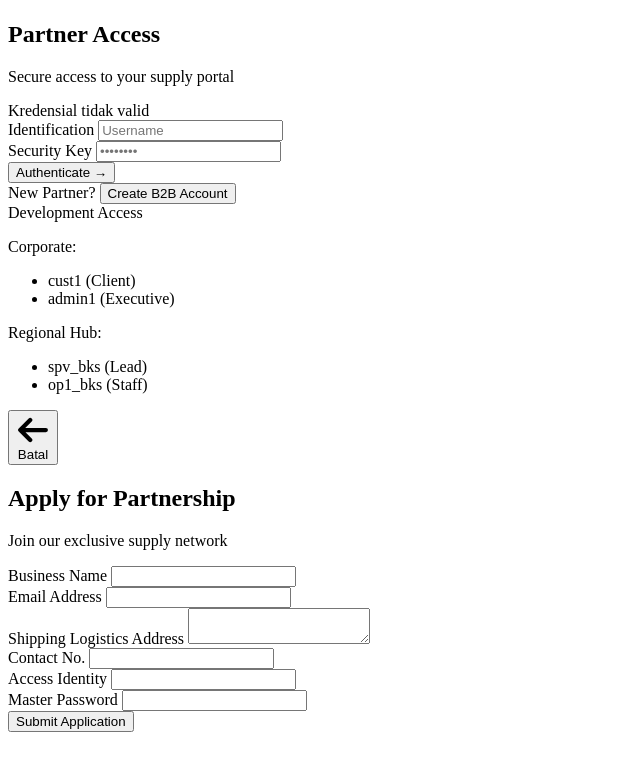
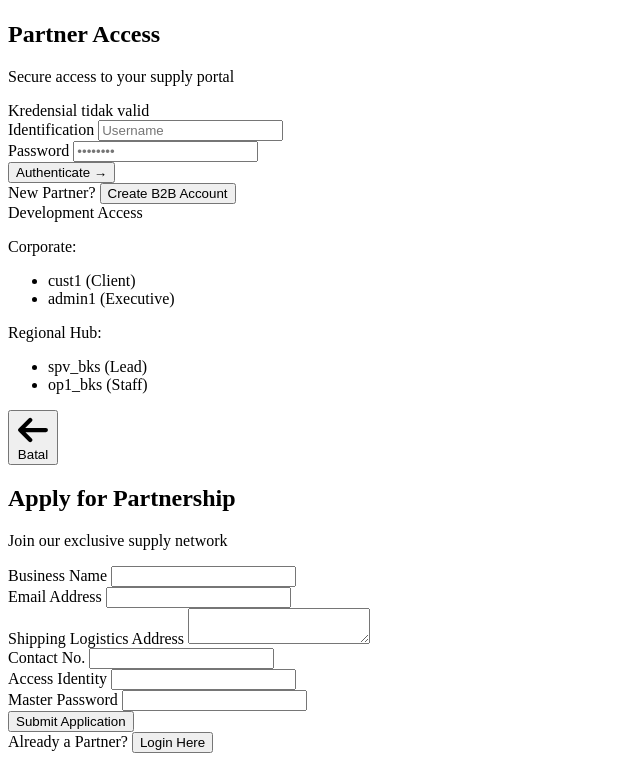
Before and after one commit to RuGitaru/SebijiKopi-App, a Flask app: template templates/pages/auth.html in a window 1280 px wide. Shown: the part 1344-2113 px from the top of the page, without its empty margins (0-640 px from the left). Before the commit the page ends 2076 px from the top, so only its background shows below. Run offline with Flask 3, Linux system fonts and the light colour scheme; the template is opened without the code that fills it, so the values that code supplies are empty.

Commit message:
style: refine Auth UI and landing page integration
- Improved Login/Register modal aesthetics (shadows, rounded corners, custom scrollbars)
- Enhanced navigateTo logic for backdrop blur overlay
- Updated field labels and added inter-form navigation links

```diff
--- a/templates/pages/auth.html
+++ b/templates/pages/auth.html
@@ -1,21 +1,18 @@
 <div id="page-login" class="page-wrapper">
-    <div class="min-h-screen bg-accent-cream flex items-center justify-center p-6 py-12 relative overflow-hidden selection:bg-accent-gold/30">
-        <!-- Decor Elements -->
-        <div class="absolute top-0 left-0 w-[50rem] h-[50rem] bg-accent-gold/5 rounded-full -translate-x-1/2 -translate-y-1/2 blur-[10rem]"></div>
-        <div class="absolute bottom-0 right-0 w-[40rem] h-[40rem] bg-coffee-900/5 rounded-full translate-x-1/2 translate-y-1/2 blur-[8rem]"></div>
-
-        <div id="form-login-container" class="bg-white p-10 md:p-16 rounded-[4rem] shadow-2xl w-full max-w-xl relative transition-all duration-700 border border-coffee-100/50">
-            <button onclick="navigateTo('page-landing')" class="absolute top-12 left-12 text-coffee-300 hover:text-accent-gold transition-all text-[9px] font-black uppercase tracking-[0.4em] flex items-center gap-3 group">
+    <div class="min-h-screen flex items-center justify-center p-4 py-10 relative overflow-hidden selection:bg-accent-gold/30 w-full">
+        <!-- Center Modal -->
+        <div id="form-login-container" class="bg-white p-8 md:p-12 rounded-[3rem] shadow-[0_50px_100px_-15px_rgba(0,0,0,0.5)] w-full max-w-xl relative transition-all duration-700 border border-white/20 animate-fade-in-up max-h-[90vh] overflow-y-auto custom-scrollbar">
+            <button onclick="navigateTo('page-landing')" class="absolute top-8 left-8 text-coffee-300 hover:text-accent-gold transition-all text-[9px] font-black uppercase tracking-[0.4em] flex items-center gap-3 group">
                 <svg class="w-4 h-4 group-hover:-translate-x-1 transition-transform" fill="none" stroke="currentColor" viewBox="0 0 24 24"><path stroke-linecap="round" stroke-linejoin="round" stroke-width="3" d="M10 19l-7-7m0 0l7-7m-7 7h18"></path></svg>
                 Kembali
             </button>
 
-            <div class="text-center mb-14 mt-10">
-                <div class="inline-flex items-center justify-center w-20 h-20 bg-coffee-950 text-accent-gold rounded-[2rem] mb-8 shadow-2xl shadow-coffee-950/20 rotate-3 group-hover:rotate-0 transition-transform duration-500">
+            <div class="text-center mb-8 mt-6">
+                <div class="inline-flex items-center justify-center w-16 h-16 bg-coffee-950 text-accent-gold rounded-[1.5rem] mb-6 shadow-2xl shadow-coffee-950/20 rotate-3 group-hover:rotate-0 transition-transform duration-500">
                     <svg class="w-10 h-10" fill="none" stroke="currentColor" viewBox="0 0 24 24"><path stroke-linecap="round" stroke-linejoin="round" stroke-width="2" d="M12 15v2m-6 4h12a2 2 0 002-2v-6a2 2 0 00-2-2H6a2 2 0 00-2 2v6a2 2 0 002 2zm10-10V7a4 4 0 00-8 0v4h8z"></path></svg>
                 </div>
                 <h2 class="text-4xl font-black text-coffee-950 font-display uppercase tracking-tight leading-none">Partner Access</h2>
-                <p class="text-[9px] text-coffee-400 font-black uppercase tracking-[0.4em] mt-5">Secure access to your supply portal</p>
+                <p class="text-[9px] text-coffee-400 font-black uppercase tracking-[0.4em] mt-1">Secure access to your supply portal</p>
             </div>
 
             <div id="login-error" class="hidden bg-red-50 text-red-600 p-5 rounded-2xl mb-10 text-[10px] font-black uppercase tracking-widest text-center border border-red-100 shadow-sm animate-shake">
@@ -28,19 +25,19 @@
                     <input type="text" id="input-username" class="w-full px-8 py-5 bg-accent-cream/50 border-2 border-transparent rounded-[1.5rem] focus:outline-none focus:border-accent-gold focus:bg-white transition-all duration-500 font-bold text-coffee-950 placeholder-coffee-200" placeholder="Username">
                 </div>
                 <div class="group">
-                    <label class="block text-coffee-300 text-[9px] font-black uppercase tracking-[0.3em] mb-3 px-1">Security Key</label>
+                    <label class="block text-coffee-300 text-[9px] font-black uppercase tracking-[0.3em] mb-3 px-1">Password</label>
                     <input type="password" id="input-password" class="w-full px-8 py-5 bg-accent-cream/50 border-2 border-transparent rounded-[1.5rem] focus:outline-none focus:border-accent-gold focus:bg-white transition-all duration-500 font-bold text-coffee-950 placeholder-coffee-200" placeholder="••••••••" onkeypress="if(event.key === 'Enter') processLogin()">
                 </div>
                 <button onclick="processLogin()" class="w-full bg-coffee-950 text-white font-black py-6 rounded-[1.5rem] hover:bg-black transition-all duration-700 shadow-2xl shadow-coffee-950/20 uppercase tracking-[0.4em] text-[11px] active:scale-95 group mt-4 btn-premium">
                     Authenticate <span class="group-hover:translate-x-2 inline-block transition-transform ml-3">→</span>
                 </button>
+
+                <div class="text-center text-[9px] font-black text-coffee-400 mt-2 uppercase tracking-[0.3em]">
+                    New Partner? <button onclick="toggleAuth('register')" class="text-accent-gold hover:text-coffee-950 transition-all font-black ml-2 underline underline-offset-8">Create B2B Account</button>
+                </div>
             </div>
 
-            <div class="mt-12 text-center text-[9px] font-black text-coffee-400 border-t border-coffee-50 pt-10 uppercase tracking-[0.3em]">
-                New Partner? <button onclick="toggleAuth('register')" class="text-accent-gold hover:text-coffee-950 transition-all font-black ml-2 underline underline-offset-8">Create B2B Account</button>
-            </div>
-
-            <div class="mt-12 p-8 bg-accent-cream/50 border border-coffee-100 rounded-[2.5rem] text-[9px] font-bold uppercase tracking-widest leading-loose text-coffee-400">
+            <div class="mt-10 p-8 bg-accent-cream/50 border border-coffee-100 rounded-[2.5rem] text-[9px] font-bold uppercase tracking-widest leading-loose text-coffee-400">
                 <div class="flex items-center gap-3 mb-5">
                     <span class="w-2 h-2 bg-accent-gold rounded-full animate-pulse"></span>
                     <span class="text-coffee-950 font-black">Development Access</span>
@@ -64,14 +61,14 @@
             </div>
         </div>
 
-        <div id="form-register-container" class="hidden bg-white p-10 md:p-16 rounded-[4rem] shadow-2xl w-full max-w-xl relative transition-all duration-700 border border-coffee-100/50">
-            <button onclick="toggleAuth('login')" class="absolute top-12 left-12 text-coffee-300 hover:text-accent-gold transition-all text-[9px] font-black uppercase tracking-[0.4em] flex items-center gap-3 group">
+        <div id="form-register-container" class="hidden bg-white p-8 md:p-12 rounded-[3rem] shadow-[0_50px_100px_-15px_rgba(0,0,0,0.5)] w-full max-w-xl relative transition-all duration-700 border border-white/20 animate-fade-in-up max-h-[90vh] overflow-y-auto custom-scrollbar">
+            <button onclick="toggleAuth('login')" class="absolute top-8 left-8 text-coffee-300 hover:text-accent-gold transition-all text-[9px] font-black uppercase tracking-[0.4em] flex items-center gap-3 group">
                 <svg class="w-4 h-4 group-hover:-translate-x-1 transition-transform" fill="none" stroke="currentColor" viewBox="0 0 24 24"><path stroke-linecap="round" stroke-linejoin="round" stroke-width="3" d="M10 19l-7-7m0 0l7-7m-7 7h18"></path></svg>
                 Batal
             </button>
-            <div class="text-center mb-12 mt-10">
+            <div class="text-center mb-8 mt-6">
                 <h2 class="text-4xl font-black text-coffee-950 font-display uppercase tracking-tight">Apply for Partnership</h2>
-                <p class="text-[9px] text-coffee-400 font-black uppercase tracking-[0.4em] mt-5">Join our exclusive supply network</p>
+                <p class="text-[9px] text-coffee-400 font-black uppercase tracking-[0.4em] mt-1">Join our exclusive supply network</p>
             </div>
             <form id="register-form" onsubmit="event.preventDefault(); processRegister();" class="space-y-6">
                 <div>
@@ -103,6 +100,9 @@
                 <button type="submit" class="w-full bg-coffee-950 text-white font-black py-6 rounded-[1.5rem] hover:bg-black transition-all shadow-2xl shadow-coffee-950/20 uppercase tracking-[0.4em] text-[11px] mt-6 btn-premium">
                     Submit Application
                 </button>
+                <div class="text-center text-[9px] font-black text-coffee-400 mt-2 uppercase tracking-[0.3em]">
+                    Already a Partner? <button type="button" onclick="toggleAuth('login')" class="text-accent-gold hover:text-coffee-950 transition-all font-black ml-2 underline underline-offset-8">Login Here</button>
+                </div>
             </form>
         </div>
     </div>
```
Also changed, not shown: templates/index.html (+30 -0 lines).
